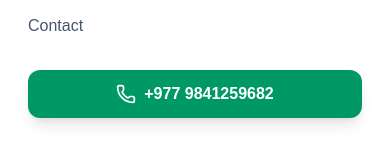
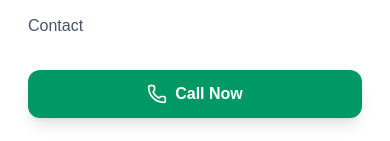
Before and after one commit to jiikeeesh/touch_paradise, a Next.js app: page / in a window 390 px wide. Both pictures are taken after a click on the button 362 px from the left and 36 px from the top of the page. Shown: the part 274-415 px from the top of the page. Built offline with nearby package versions, Linux system fonts and the light colour scheme.

Commit message:
responsive section

```diff
--- a/components/Navbar.tsx
+++ b/components/Navbar.tsx
@@ -131,7 +131,7 @@ const Navbar = () => {
                   className="flex items-center justify-center gap-2 bg-emerald-600 text-white px-5 py-3 rounded-xl text-base font-semibold w-full shadow-lg"
                 >
                   <Phone className="w-5 h-5" />
-                  +977 9841259682
+                  Call Now
                 </Link>
               </div>
             </div>
```
